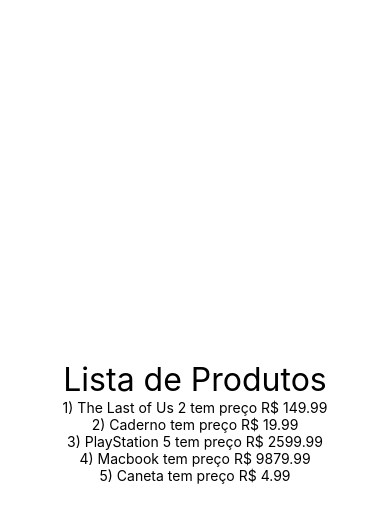
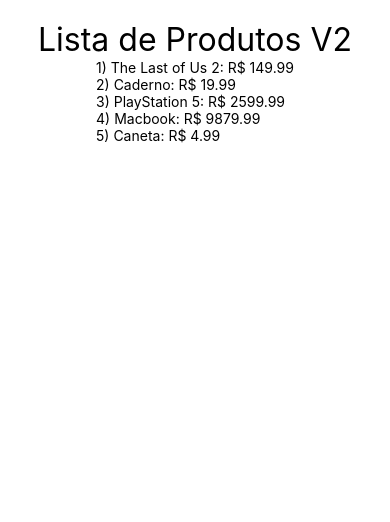
Before and after one commit to marlonalmino/react-native-hello-world, a React Native app: screen / in a window 390 px wide. Shown: the top 522 px of the page. Built offline with nearby package versions, Linux system fonts and the light colour scheme.

Commit message:
Renderizando Lista #02

```diff
--- a/src/App.js
+++ b/src/App.js
@@ -1,7 +1,8 @@
 import React from 'react'
 import {View, StyleSheet} from 'react-native'
 
-import ListaProdutos from './components/produtos/ListaProdutos'
+import ListaProdutosV2 from './components/produtos/ListaProdutosV2'
+// import ListaProdutos from './components/produtos/ListaProdutos'
 // import UsuarioLogado from './components/UsuarioLogado'
 // import Familia from './components/relacao/Familia'
 // import Membro from './components/relacao/Membro'
@@ -18,8 +19,9 @@
 
 export default () => (
   <View style={style.App}>
+    <ListaProdutosV2 />
+    {/*
     <ListaProdutos />
-    {/*
     <UsuarioLogado usuario={{nome: 'Gui', email: 'gui@gui.com'}} />
     <UsuarioLogado usuario={{nome: 'Gui'}} />
     <UsuarioLogado usuario={{ email: 'carlos@email.com' }} />
--- /dev/null
+++ b/src/components/produtos/ListaProdutosV2.js
@@ -0,0 +1,22 @@
+import React from 'react'
+import { Text, FlatList } from 'react-native'
+import Estilo from '../estilo'
+
+import produtos from './produtos'
+
+export default props => {
+  const produtoRender = ({ item: p }) => {
+    return <Text>{p.id}) {p.nome}: R$ {p.preco}</Text>
+  }
+
+  return (
+    <>
+      <Text style={Estilo.txtG}>Lista de Produtos V2</Text>
+      <FlatList
+        data={produtos}
+        keyExtractor={i => `${i.id}`}
+        renderItem={produtoRender}
+      />
+    </>
+  )
+}
```
